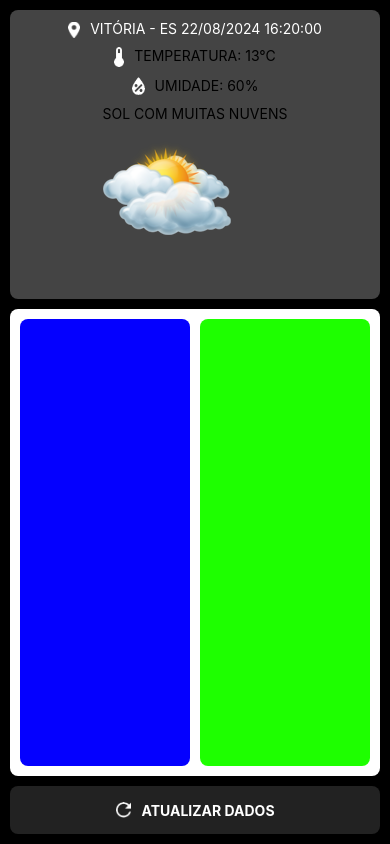
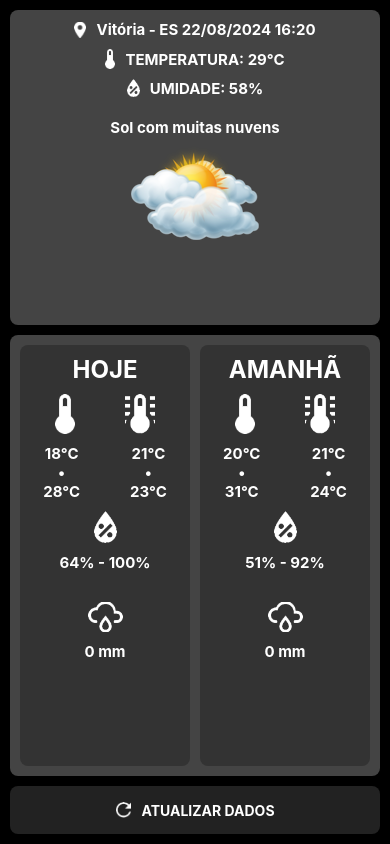
Before and after one commit to Bruno-Elvis/ClimaTempo, a React Native app: screen / in a window 390 px wide. Built offline with nearby package versions, Linux system fonts and the light colour scheme.

Commit message:
Finalização do layout principal e definição dos estados para receber os dados da previsão do tempo atual

```diff
--- a/src/App/App.jsx
+++ b/src/App/App.jsx
@@ -1,5 +1,8 @@
+/* eslint-disable react-native/no-inline-styles */
 
 import { SafeAreaView, View, Image, Text } from 'react-native';
+
+import { useState } from 'react';
 
 import { styles } from './styles';
 
@@ -9,12 +12,26 @@ import { TextStyled } from '../components/Text';
 // import { api_token as apiToken } from '../api.token.json';
 
 import termometro from '../assets/icons/system/termometro.png';
+import termometro_st from '../assets/icons/system/termometro_st.png';
 import umidade from '../assets/icons/system/umidade_percent.png';
+import precipitacao from '../assets/icons/system/precipitacao.png';
 import local from '../assets/icons/system/local.png';
 import weather from '../assets/icons/weather/2r.png';
 
+import mock_api_current from '../../api.mock_current_weather.json';
+
+console.log(mock_api_current);
+
 
 export default function App() {
+  const [currentLocalName] = useState('Vitória');
+  const [currentLocalState] = useState('ES');
+  const [currentTemperature] = useState(29);
+  const [currentHumidity] = useState(58);
+  const [currentCondition] = useState('Sol com muitas nuvens');
+
+  // new Date(minhaData.date).toLocaleDateString('pt-BR', {year: 'numeric', month: 'numeric', day: 'numeric', hour: 'numeric', minute: 'numeric'});
+
   return (
     <SafeAreaView style={ styles.wrapper }>
       <View style={ styles.mainContainer }>
@@ -22,37 +39,105 @@ export default function App() {
           <View style={ styles.labelInfo }>
             <Image source={local} style={{width: 12, height: 16, top: 2}}/>
 
-            <TextStyled>VITÓRIA - ES 22/08/2024 16:20:00</TextStyled>
+            <TextStyled size={{fontSize: 20}}>{currentLocalName} - {currentLocalState} 22/08/2024 16:20</TextStyled>
 
           </View>
 
           <View style={ styles.labelInfo }>
             <Image source={termometro} style={{width: 10, height: 20}}/>
 
-            <Text>TEMPERATURA: 13°C</Text>
+            <TextStyled>TEMPERATURA: {currentTemperature}°C</TextStyled>
 
           </View>
 
           <View style={ styles.labelInfo }>
             <Image source={umidade} style={{width: 13, height: 18}}/>
 
-            <Text>UMIDADE: 60%</Text>
+            <TextStyled>UMIDADE: {currentHumidity}%</TextStyled>
 
           </View>
 
-          <View>
-            <Text>SOL COM MUITAS NUVENS</Text>
+          <View style={{alignItems: 'center', margin: 10}}>
+            <TextStyled>{currentCondition}</TextStyled>
 
-            <Image source={weather}/>
+            <Image source={weather} style={{bottom: 10}}/>
 
           </View>
 
         </View>
 
         <View style={ styles.predictContainer }>
-          <View style={ styles.todayContainer }/>
+          <View style={ styles.todayContainer }>
+            <Text style={ styles.labelPredict }>HOJE</Text>
 
-          <View style={ styles.tomorrowContainer }/>
+            <View style={ styles.predictTempIcons }>
+              <Image source={termometro} style={{width: 20, height: 40}}/>
+              <Image source={termometro_st} style={{width: 30, height: 40}} />
+
+            </View>
+
+            <View style={ styles.predictTempIcons }>
+              <View style={ styles.predictTempData }>
+                <TextStyled>18°C</TextStyled>
+                <TextStyled>•</TextStyled>
+                <TextStyled>28°C</TextStyled>
+
+              </View>
+
+              <View style={ styles.predictTempData }>
+                <TextStyled>21°C</TextStyled>
+                <TextStyled>•</TextStyled>
+                <TextStyled>23°C</TextStyled>
+
+              </View>
+
+            </View>
+
+            <Image source={umidade} style={{width: 23, height: 32, alignSelf: 'center', top: 30, marginBottom: 40}}/>
+
+            <TextStyled>64% - 100%</TextStyled>
+
+            <Image source={precipitacao} style={{width: 35, height: 30, alignSelf: 'center', top: 30, marginBottom: 40}}/>
+
+            <TextStyled>0 mm</TextStyled>
+
+          </View>
+
+          <View style={ styles.tomorrowContainer }>
+            <Text style={ styles.labelPredict }>AMANHÃ</Text>
+
+            <View style={ styles.predictTempIcons }>
+              <Image source={termometro} style={{width: 20, height: 40}}/>
+              <Image source={termometro_st} style={{width: 30, height: 40}} />
+
+            </View>
+
+            <View style={ styles.predictTempIcons }>
+              <View style={ styles.predictTempData }>
+                <TextStyled>20°C</TextStyled>
+                <TextStyled>•</TextStyled>
+                <TextStyled>31°C</TextStyled>
+
+              </View>
+
+              <View style={ styles.predictTempData }>
+                <TextStyled>21°C</TextStyled>
+                <TextStyled>•</TextStyled>
+                <TextStyled>24°C</TextStyled>
+
+              </View>
+
+            </View>
+
+            <Image source={umidade} style={{width: 23, height: 32, alignSelf: 'center', top: 30, marginBottom: 40}}/>
+
+            <TextStyled>51% - 92%</TextStyled>
+
+            <Image source={precipitacao} style={{width: 35, height: 30, alignSelf: 'center', top: 30, marginBottom: 40}}/>
+
+            <TextStyled>0 mm</TextStyled>
+
+          </View>
 
         </View>
 
--- a/src/App/styles.js
+++ b/src/App/styles.js
@@ -19,7 +19,7 @@ export const styles = StyleSheet.create({
     },
 
     currentContainer: {
-        flex: 0.6,
+        flex: 0.7,
         backgroundColor: '#444',
         borderRadius: 8,
         alignItems: 'center',
@@ -30,7 +30,7 @@ export const styles = StyleSheet.create({
 
     predictContainer: {
         flex: 1,
-        backgroundColor: '#fff',
+        backgroundColor: '#444',
         borderRadius: 8,
         flexDirection: 'row',
         padding: 10,
@@ -39,14 +39,18 @@ export const styles = StyleSheet.create({
 
     todayContainer: {
         flex: 1,
-        backgroundColor: '#0400ff',
+        backgroundColor: '#333',
         borderRadius: 8,
+        paddingTop: 10,
+
     },
 
     tomorrowContainer: {
         flex: 1,
-        backgroundColor: '#1eff00',
+        backgroundColor: '#333',
         borderRadius: 8,
+        paddingTop: 10,
+
     },
 
     labelInfo: {
@@ -55,4 +59,27 @@ export const styles = StyleSheet.create({
 
     },
 
+    labelPredict: {
+        alignContent: 'center',
+        alignSelf: 'center',
+        fontWeight: 'bold',
+        fontSize: 24,
+        color: 'white',
+
+    },
+
+    predictTempIcons: {
+        flexDirection: 'row',
+        alignSelf: 'center',
+        gap: 50,
+        top: 10,
+
+    },
+
+    predictTempData: {
+        top: 10,
+        alignItems: 'center',
+
+    },
+
 });
--- a/src/components/Text/styles.js
+++ b/src/components/Text/styles.js
@@ -4,6 +4,9 @@ import { StyleSheet } from 'react-native';
 export const styles = StyleSheet.create({
     styledText: {
         color: 'white',
+        fontWeight: 'bold',
+        fontSize: 15,
+        alignSelf: 'center',
 
     },
 
```
Also changed, not shown: 1 other file (tests, documents, lock files or other folders).
